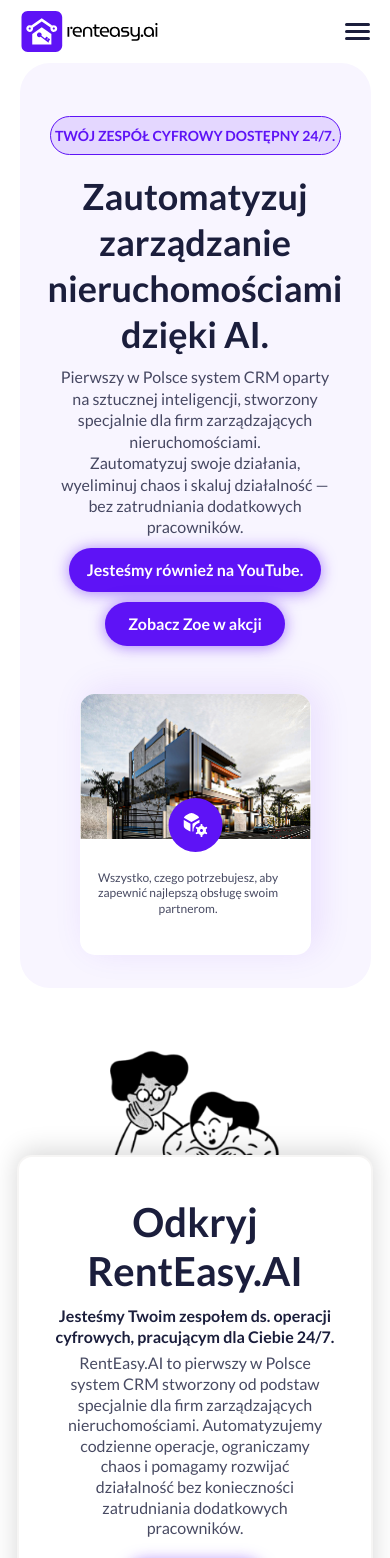
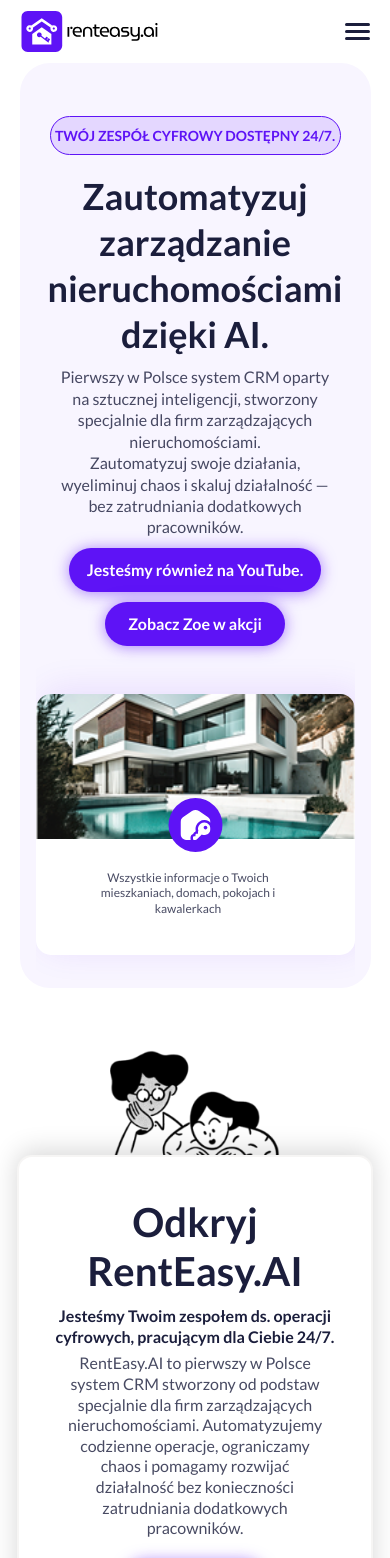
Before and after one commit to jatin-rajput563/rent-test, a React (Vite) app: page / in a window 390 px wide. Shown: the top 1558 px of the page. Built offline with nearby package versions, Linux system fonts and the light colour scheme.

Commit message:
change-in-accordion

```diff
--- a/src/components/Hero.jsx
+++ b/src/components/Hero.jsx
@@ -54,11 +54,11 @@
                 btnText={"Zobacz Zoe w akcji"} />
             </div>
           </div>
-          <div className="min-[769px]:mt-[5.5px]">
+          <div className="min-[769px]:mt-[5.5px] px-4">
             <Swiper
               modules={[Autoplay]}
               slidesPerView={5}
-              spaceBetween={20}
+              spaceBetween={44}
               loop={true}
               autoplay={{
                 delay: 2000,
@@ -74,9 +74,9 @@
                 return (
                   <SwiperSlide key={index}>
                     <div
-                      className="relative bg-white rounded-[15px] max-w-[231px] w-full h-[261px] mt-[48px] sm:mt-[60px] md:mt-[75px] lg:mt-[82px] mb-[33px] sm:mb-[20px] mx-auto"
+                      className="relative bg-white rounded-[15px]  w-full h-[261px] mt-[48px] sm:mt-[60px] md:mt-[75px] lg:mt-[82px] mb-[33px] sm:mb-[20px] mx-auto"
                       style={{ boxShadow: "7px -5px 35.4px 0px #5E13F61A" }} >
-                      <img className="max-w-[231px] h-[145px] w-full rounded-t-[15px]" src={slide.image} alt="slider-img" />
+                      <img className=" h-[145px] w-full object-cover rounded-t-[15px]" src={slide.image} alt="slider-img" />
                       <div className="absolute top-[40%] size-[54px] left-1/2 -translate-x-1/2 z-10">
                         <slide.sliderIcon />
                       </div>
--- a/src/components/Najczesciej.jsx
+++ b/src/components/Najczesciej.jsx
@@ -4,14 +4,14 @@
 import CustomHeading from "./common/CustomHeading";
 
 const Najczesciej = () => {
-  const [openIndex, setOpenIndex] = useState(null);
+  const [openIndex, setOpenIndex] = useState(0); // 👈 First accordion open by default
   const contentRefs = useRef([]);
 
   const handleToggle = (index) => {
     setOpenIndex(openIndex === index ? null : index);
   };
+
   return (
-    <>
     <div className="sm:px-5 pt-[48px] sm:pt-[176px]">
       <div className="max-w-[996px] mx-auto">
         <CustomHeading
@@ -34,7 +34,7 @@
                   onClick={() => handleToggle(index)}
                   className={`w-full flex flex-col text-left cursor-pointer font-bold text-dark-black text-lg sm:text-xl leading-[120%] px-[25px] transition-all duration-300 overflow-hidden ${
                     isOpen
-                        ? "py-[30px] min-h-[163px]"
+                      ? "pt-[30px] pb-[15px] h-[163px]"
                       : "min-h-[76px] py-[20px] justify-center"
                   }`}
                 >
@@ -62,7 +62,7 @@
                   <div
                     ref={(el) => (contentRefs.current[index] = el)}
                     className={`grid transition-all duration-500 ease-in-out overflow-hidden ${
-                        isOpen ? "mt-[6px]" : "mt-0"
+                      isOpen ? "mt-0" : "mt-0"
                     }`}
                     style={{
                       gridTemplateRows: isOpen ? "1fr" : "0fr",
@@ -85,7 +85,6 @@
         </div>
       </div>
     </div>
-    </>
   );
 };
 
```
Lines whose indentation alone changed are shown as unchanged.
